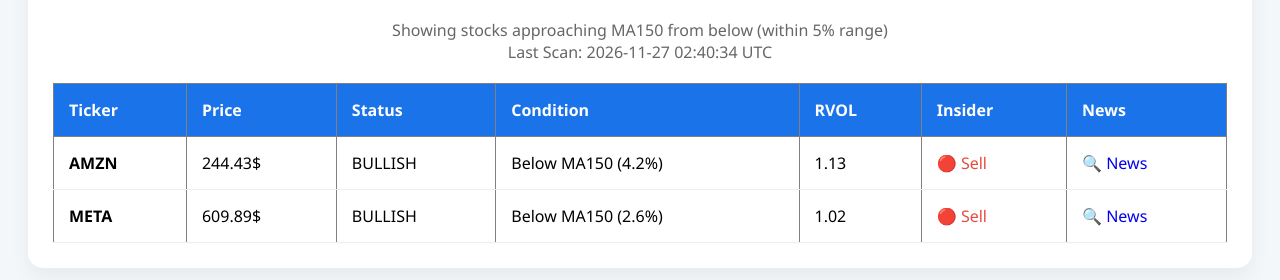
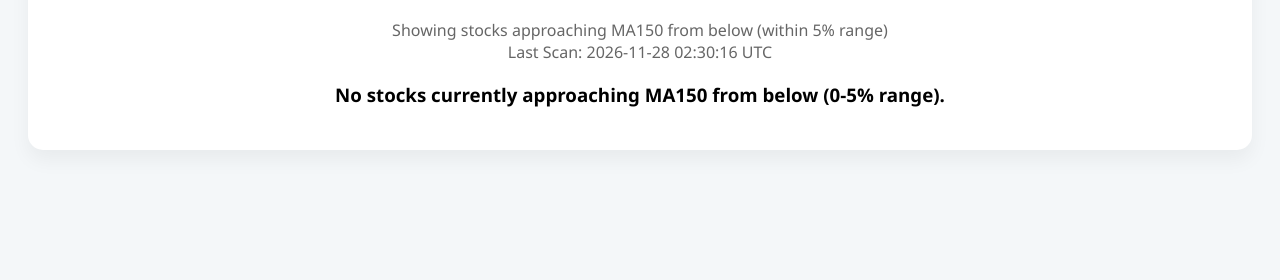
Before and after one commit to gabi-stocks/stock-breakout-scanner, a plain HTML site: page index.html in a window 1280 px wide. Shown: the part 120-400 px from the top of the page. Drawn offline with Linux system fonts and the light colour scheme.

Commit message:
Automated stock scan update

```diff
--- a/index.html
+++ b/index.html
@@ -16,40 +16,8 @@
         <div class="card">
             <h1>📉 Under-MA150 Recovery Scanner</h1>
             <p style="text-align:center; color:#666;">Showing stocks approaching MA150 from below (within 5% range)<br>
-            Last Scan: 2026-11-27 02:40:34 UTC</p>
-            <table border="1" class="dataframe">
-  <thead>
-    <tr style="text-align: right;">
-      <th>Ticker</th>
-      <th>Price</th>
-      <th>Status</th>
-      <th>Condition</th>
-      <th>RVOL</th>
-      <th>Insider</th>
-      <th>News</th>
-    </tr>
-  </thead>
-  <tbody>
-    <tr>
-      <td><b>AMZN</b></td>
-      <td>244.43$</td>
-      <td>BULLISH</td>
-      <td>Below MA150 (4.2%)</td>
-      <td>1.13</td>
-      <td><span style='color:#e74c3c;'>🔴 Sell</span></td>
-      <td><a href='https://www.google.com/search?q=AMZN+stock+news&tbm=nws' target='_blank' style='text-decoration:none;'>🔍 News</a></td>
-    </tr>
-    <tr>
-      <td><b>META</b></td>
-      <td>609.89$</td>
-      <td>BULLISH</td>
-      <td>Below MA150 (2.6%)</td>
-      <td>1.02</td>
-      <td><span style='color:#e74c3c;'>🔴 Sell</span></td>
-      <td><a href='https://www.google.com/search?q=META+stock+news&tbm=nws' target='_blank' style='text-decoration:none;'>🔍 News</a></td>
-    </tr>
-  </tbody>
-</table>
+            Last Scan: 2026-11-28 02:30:16 UTC</p>
+            <h3 style='text-align:center;'>No stocks currently approaching MA150 from below (0-5% range).</h3>
         </div>
     </body>
     </html>
```
